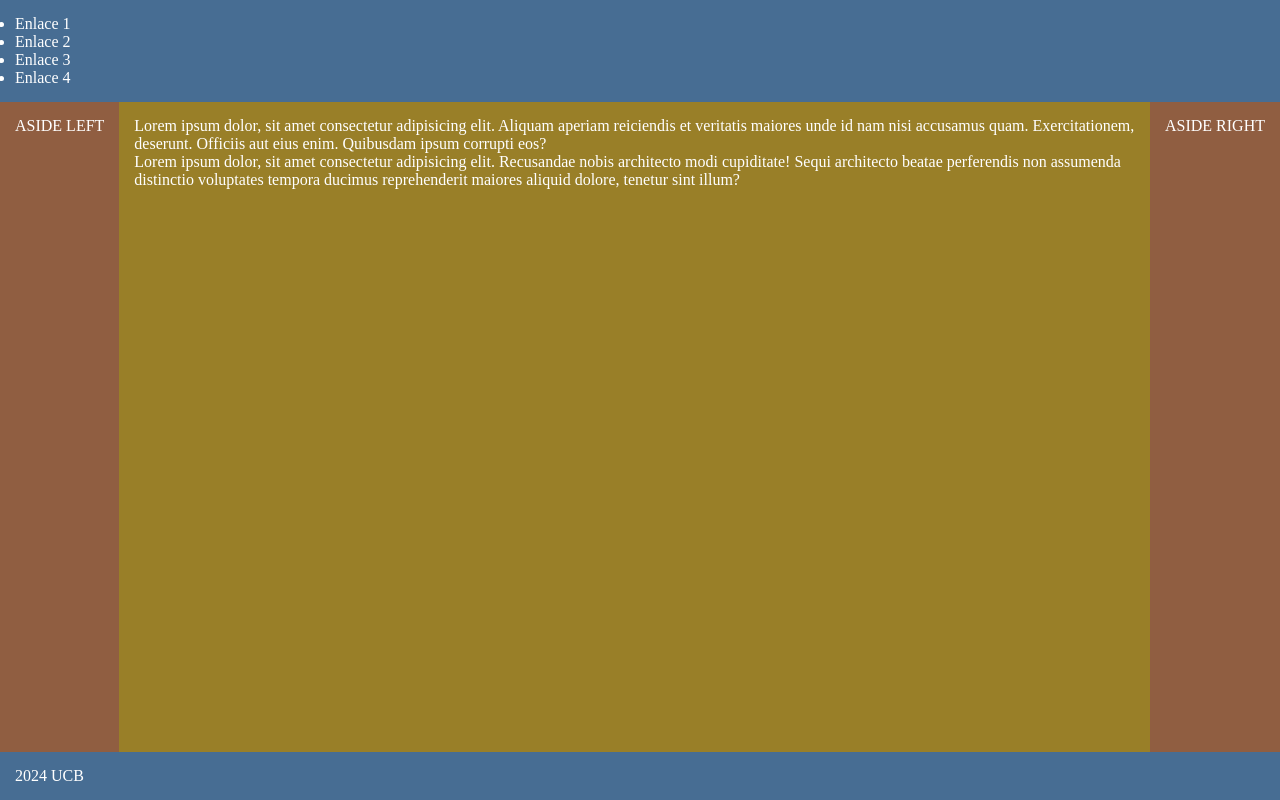
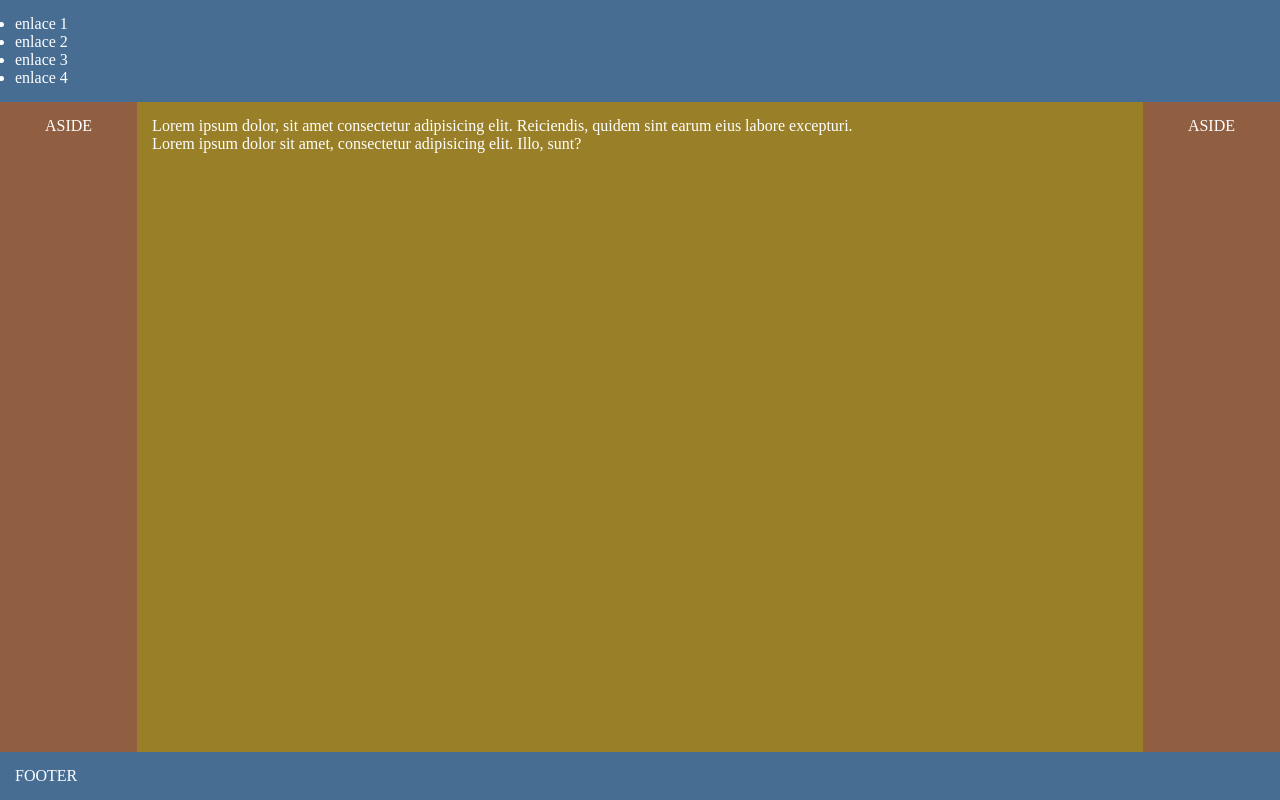
Before and after one commit to SantiAviles/Intro-Html-clase-9-4-2024, a plain HTML site: page index.html in a window 1280 px wide. Drawn offline with Linux system fonts and the light colour scheme.

Commit message:
Clase 9/16/24 elementos semanticos

```diff
--- a/index.html
+++ b/index.html
@@ -11,8 +11,7 @@
     <span style="background-color: orangered;">Hola</span>
 
     <p>Lorem ipsum dolor sit amet <span style="color: green;">consectetur</span> adipisicing elit. Accusantium error modi dolore molestiae numquam dolores quas quibusdam nesciunt sint ad illum cupiditate laborum, dolorum exercitationem repellendus nobis nostrum voluptatem natus?</p> -->
-
-    <div id="header">
+    <!--     <div id="header">
         <div id="nav">
             <ul>
                 <li>Enlace 1</li>
@@ -30,7 +29,38 @@
         </div>
     </div>
     <div id="aside-right">ASIDE RIGHT</div>
-    <div id="footer"> 2024 UCB</div>
+    <div id="footer"> 2024 UCB</div> -->
+
+    <!-- Encabezado -->
+    <header id="header">
+        <nav id="nav">
+            <ul>
+                <li>enlace 1</li>
+                <li>enlace 2</li>
+                <li>enlace 3</li>
+                <li>enlace 4</li>
+            </ul>
+        </nav>
+    </header>
+    <aside id="aside-left">
+        ASIDE
+    </aside>
+    <main id="main">
+        <article id="article">
+            <section id="section-1">
+                Lorem ipsum dolor, sit amet consectetur adipisicing elit. Reiciendis, quidem sint earum eius labore excepturi.
+            </section>
+            <section id="section-2">
+                Lorem ipsum dolor sit amet, consectetur adipisicing elit. Illo, sunt?
+            </section>
+        </article>
+    </main>
+    <aside id="aside-right">
+        ASIDE
+    </aside>
+    <footer id="footer">
+        FOOTER
+    </footer>
 
 
 </body>
--- a/styles.css
+++ b/styles.css
@@ -12,38 +12,33 @@ body {
     display: grid;
     grid-template: auto 1fr auto / auto 1fr auto;
 }
-#header{
+header{
     padding: 15px;
     background-color: rgba(71,109,147,1);
     color: white;
     grid-column: 1/4;
 }
-#aside-left{
-    grid-column: 1 / 2;
-    padding: 15px;
+aside{
+    padding: 15px 45px;
     background-color: rgba(144,94,65, 1);
     color: white;
+
 }
-#aside-right{
+.aside-left{
+    grid-column: 1 / 2;
+}
+.aside-right{
     grid-column: 3 / 4;
-    padding: 15px;
-    background-color: rgba(144,94,65, 1);
-    color: white;
 }
-#main{
-    grid-column: 2 / 3;
+main{
     padding: 15px;
     background-color: rgba(153,127,40, 1);
     color: white;
+    grid-column: 2 / 3;
 }
-#footer{
-    grid-column: 1 / 4;
+footer{
     padding: 15px;
     background-color: rgba(71,109,147,1);
     color: white;
+    grid-column: 1 / 4;
 }
-.keyword{
-    font-size: 1.3em;
-    color: blue;
-    /* border: 5px dashed green; */
-}
```
